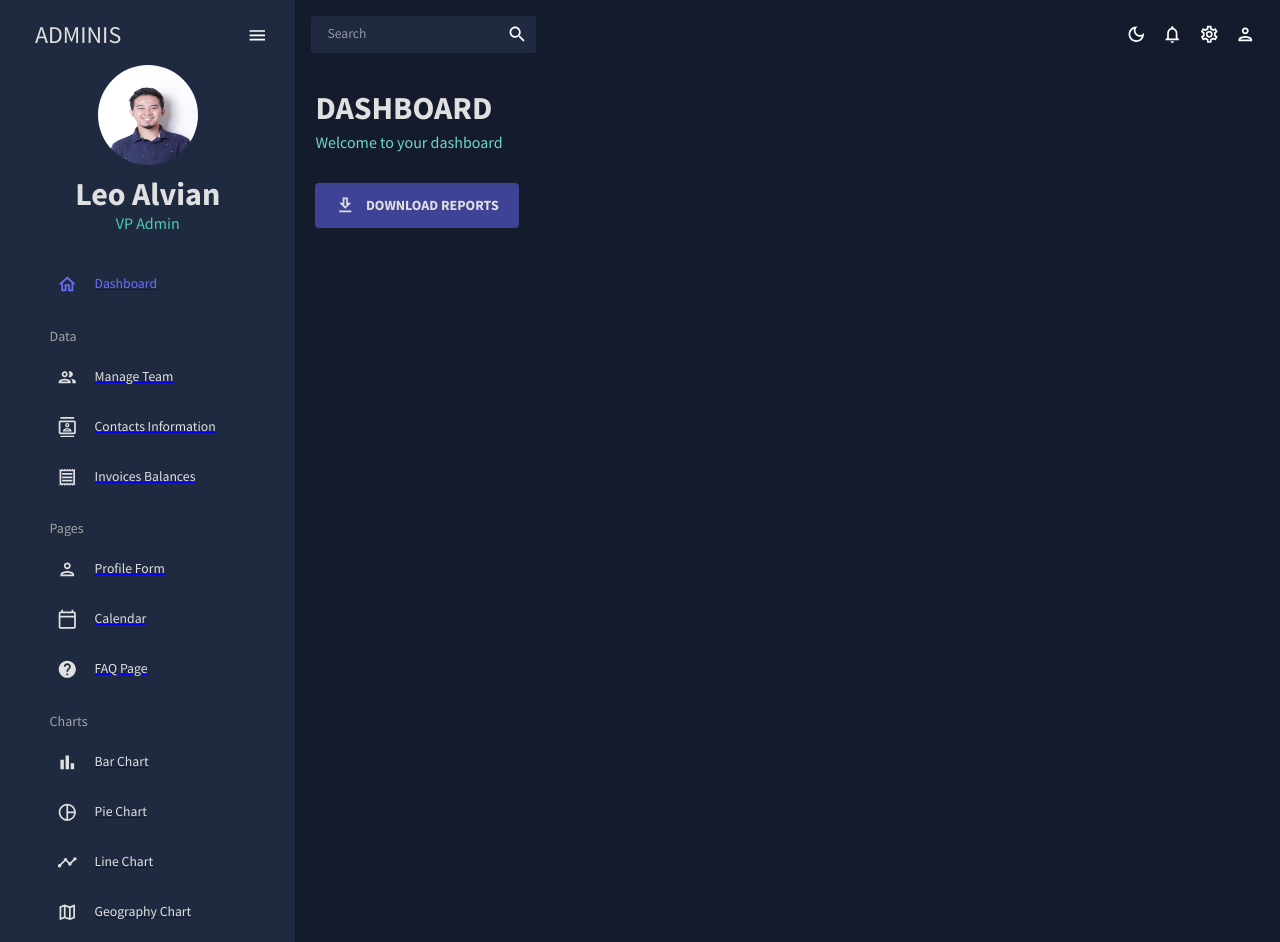
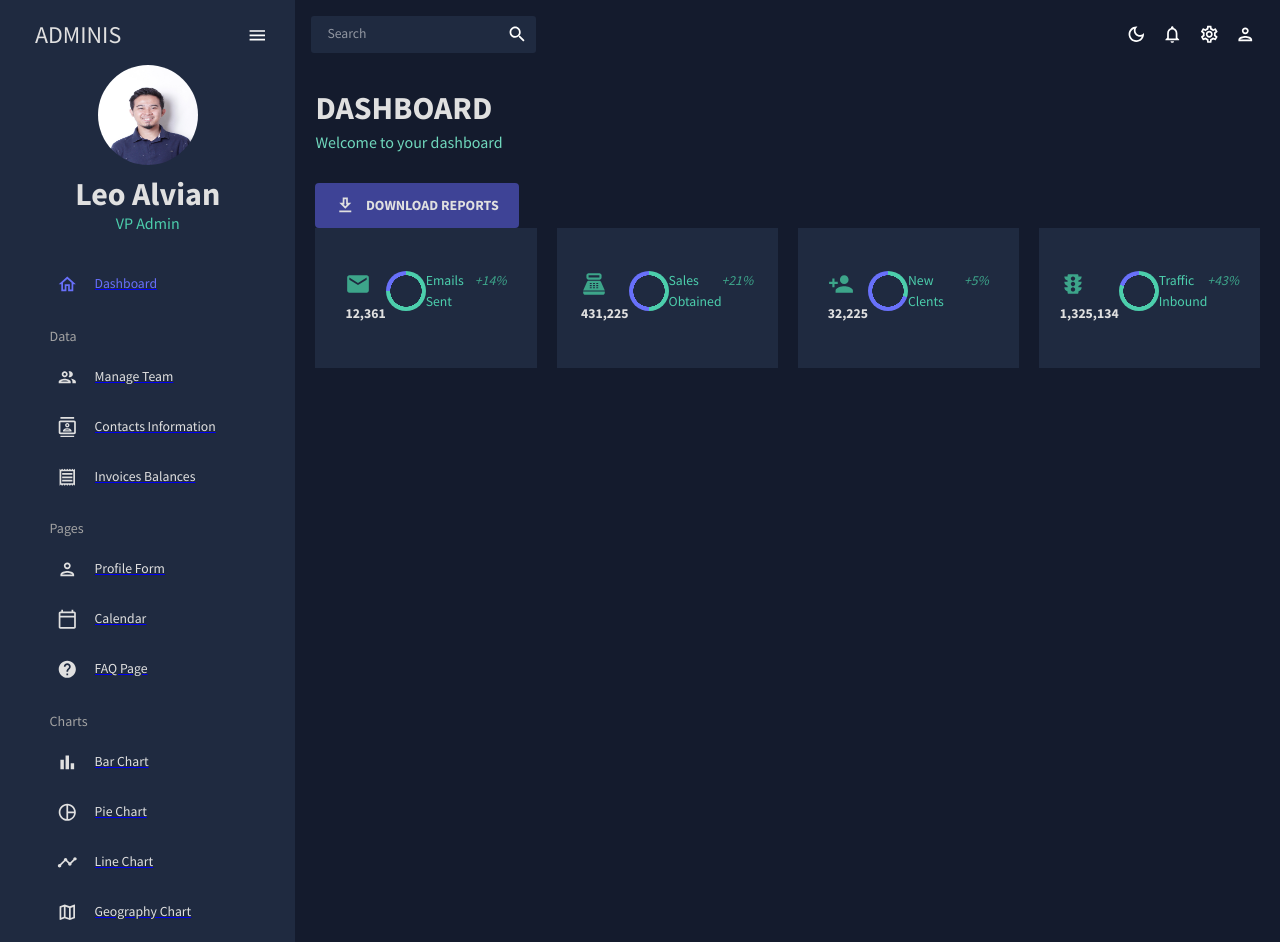
Before and after one commit to LeoAlvian/admin, a React (Create React App) app: page / in a window 1280 px wide. Built offline with nearby package versions, Linux system fonts and the light colour scheme; the HTML template or start-up script is replaced by a standard one.

Commit message:
dashboard 45%, adding progress bar

```diff
--- a/src/components/StatBox.jsx
+++ b/src/components/StatBox.jsx
@@ -8,6 +8,13 @@
     const colors = tokens(theme.palette.mode)
 
     return (
+        <Box
+            gridColumn='span 3'
+            backgroundColor={colors.primary[400]}
+            display='flex'
+            alignItems='center'
+            justifyContent='center'
+        >
             <Box width='100%' m='0 30px'>
                 <Box display='flex' justifyContent='space-between'>
                     <Box>
@@ -40,6 +47,8 @@
                     </Box>
                 </Box>
             </Box>
+        </Box>
+
     )
 }
 
--- a/src/scenes/dashboard/index.jsx
+++ b/src/scenes/dashboard/index.jsx
@@ -2,16 +2,19 @@
 import { tokens } from "../../theme"
 import Header from '../../components/Header'
 import { mockTransactions } from "../../data/mockData"
-import DonwloadOutlinedIcon from '@mui/icons-material/DownloadDoneOutlined'
+import LineChart from '../../components/LineChart'
+import BarChar from '../../components/BarChart'
+import GeographyChart from "../../components/GeographyChart"
 import EmailIcon from '@mui/icons-material/Email'
 import PointOfSaleIcon from '@mui/icons-material/PointOfSale'
 import PersonAddIcon from '@mui/icons-material/PersonAdd'
-import LineChart from '../../components/LineChart'
-import BarChar from '../../components/BarChart'
-import GeographyChart from "../../components/GeographyChart"
+import TrafficIcon from "@mui/icons-material/Traffic";
+import DownloadOutlinedIcon from "@mui/icons-material/DownloadOutlined";
+import ProgressCircle from "../../components/ProgressCircle"
+// import { DownloadOutlined, TrafficIcon } from "@mui/icons-material"
 import StatBox from '../../components/StatBox'
-import ProgressCircle from "../../components/ProgressCircle"
-import { DownloadOutlined } from "@mui/icons-material"
+
+
 
 const Dashboard = () => {
     const theme = useTheme()
@@ -34,9 +37,65 @@
                         padding: '10px 20px'
                     }}
                 >
-                    <DownloadOutlined sx={{ mr: '10px'}} />
+                    <DownloadOutlinedIcon sx={{ mr: '10px'}} />
                     Download Reports
                 </Button>
+            </Box>
+
+            {/* Grid & Chart  */}
+            <Box
+                display='grid'
+                gridTemplateColumns='repeat(12, 1fr)'
+                gridAutoRows='140px'
+                gap='20px'
+            >
+                {/* ROW 1  */}
+                <StatBox
+                    title='12,361'
+                    subtitle='Emails Sent'
+                    progress='0.75'
+                    increase='+14%'
+                    icon={
+                        <EmailIcon
+                            sx={{ color: colors.greenAccent[600], fontSize: '26px'}}
+                        />
+                    }
+                />
+
+                <StatBox
+                    title='431,225'
+                    subtitle='Sales Obtained'
+                    progress='0.5'
+                    increase='+21%'
+                    icon={
+                        <PointOfSaleIcon
+                            sx={{ color: colors.greenAccent[600], fontSize: '26px'}}
+                        />
+                    }
+                />
+                <StatBox
+                    title='32,225'
+                    subtitle='New Clents'
+                    progress='0.3'
+                    increase='+5%'
+                    icon={
+                        <PersonAddIcon
+                            sx={{ color: colors.greenAccent[600], fontSize: '26px'}}
+                        />
+                    }
+                />
+                <StatBox
+                    title='1,325,134'
+                    subtitle='Traffic Inbound'
+                    progress='0.8'
+                    increase='+43%'
+                    icon={
+                        <TrafficIcon
+                            sx={{ color: colors.greenAccent[600], fontSize: '26px'}}
+                        />
+                    }
+                />
+
             </Box>
         </Box>
     )
```
Lines whose indentation alone changed are shown as unchanged.
